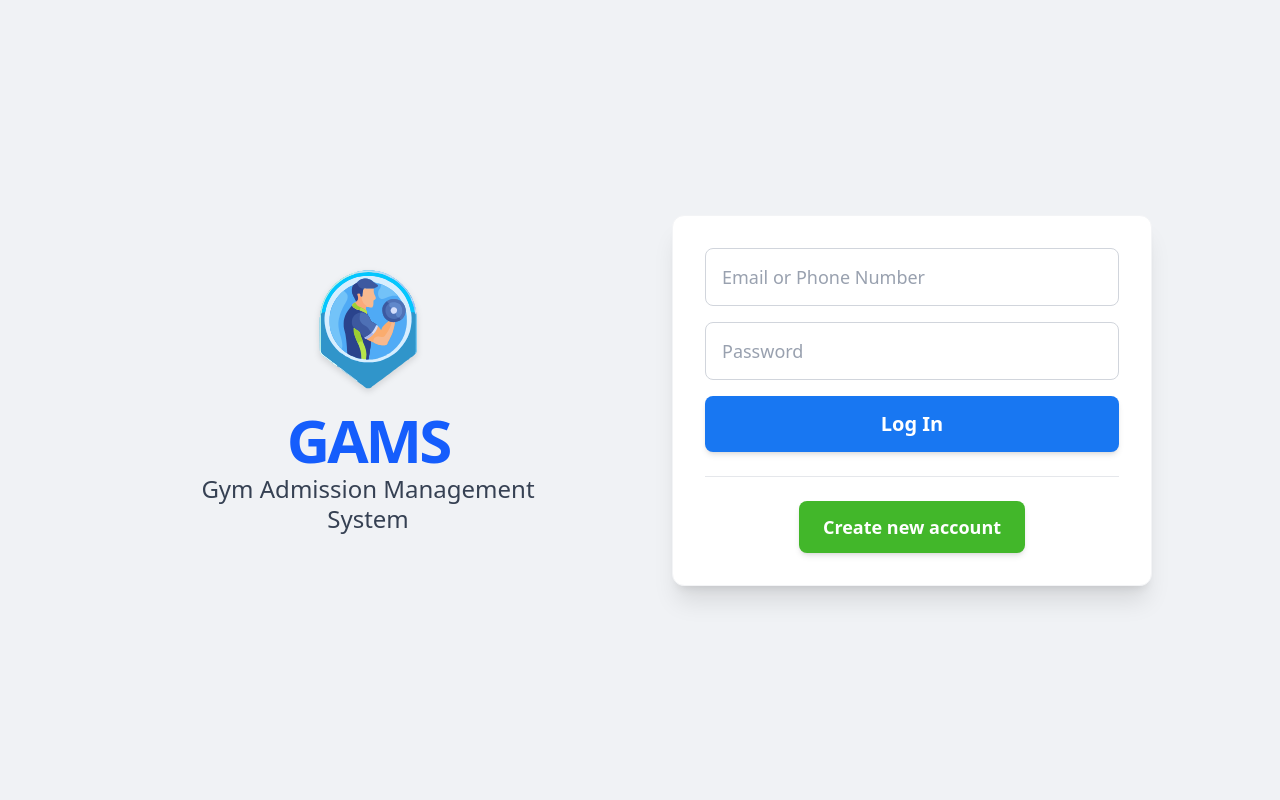
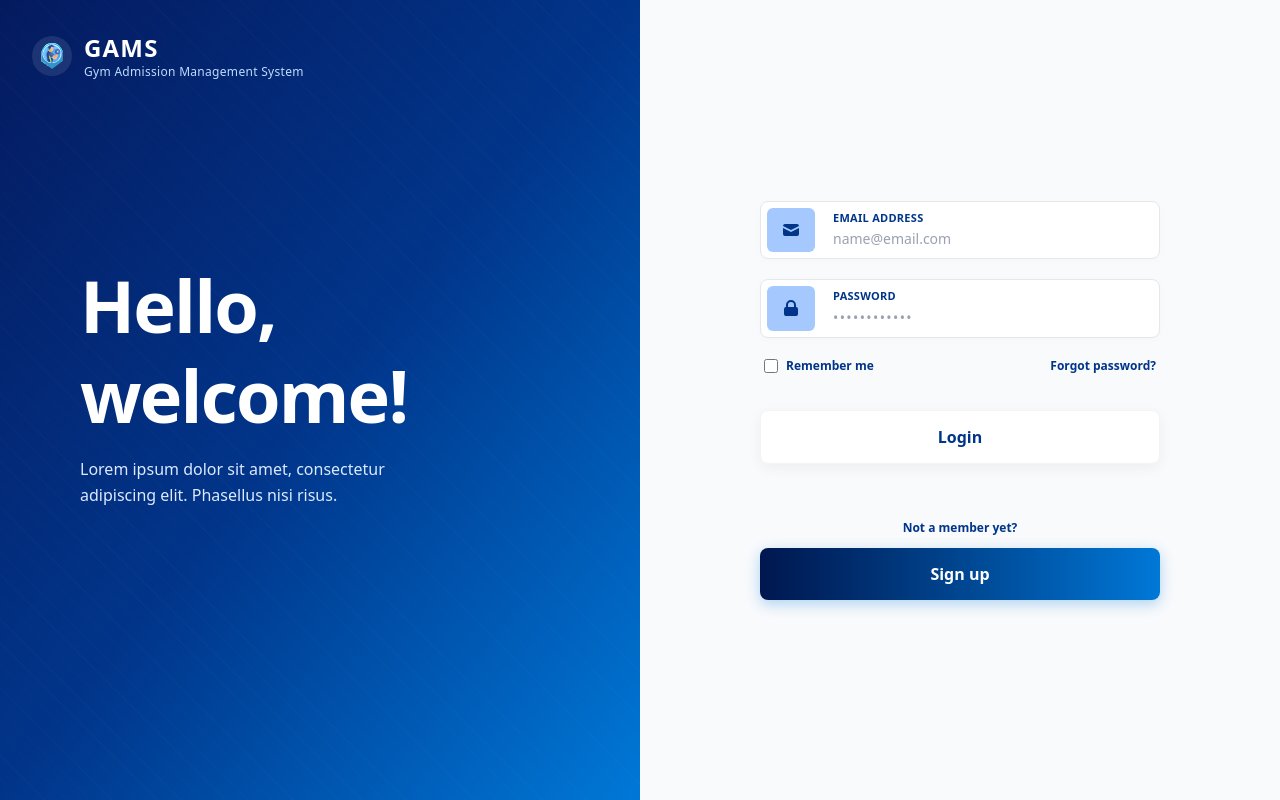
Before and after one commit to chncrstbl/gym-admission-management-system, a React (Vite) app: page / in a window 1280 px wide. Built offline with nearby package versions, Linux system fonts and the light colour scheme.

Commit message:
"Login Page revamp"

```diff
--- a/src/lib/api.js
+++ b/src/lib/api.js
@@ -1,6 +1,4 @@
 import axios from 'axios';
-
-// const API_URL = import.meta.env.VITE_API_URL || 'http://localhost:5000/api';
 
 const api = axios.create({
     baseURL: 'https://gym-admission-management-system.onrender.com/api',
--- a/src/pages/auth/Login.jsx
+++ b/src/pages/auth/Login.jsx
@@ -7,11 +7,17 @@ const Login = () => {
     const navigate = useNavigate()
     const [email, setEmail] = useState('')
     const [password, setPassword] = useState('')
+    const [rememberMe, setRememberMe] = useState(false)
     const [error, setError] = useState('')
     const [isLoading, setIsLoading] = useState(false)
 
-    // Route guard
     useEffect(() => {
+        const savedEmail = localStorage.getItem('rememberedEmail')
+        if (savedEmail) {
+            setEmail(savedEmail)
+            setRememberMe(true)
+        }
+
         const user = localStorage.getItem('user')
         const token = localStorage.getItem('token')
 
@@ -28,6 +34,11 @@ const Login = () => {
         try {
             const response = await api.post('/login', { email, password })
             if (response.data.success) {
+                if (rememberMe) {
+                    localStorage.setItem('rememberedEmail', email)
+                } else {
+                    localStorage.removeItem('rememberedEmail')
+                }
 
                 localStorage.setItem('user', JSON.stringify(response.data.user))
 
@@ -47,85 +58,147 @@ const Login = () => {
     }
 
     return (
-        <div className="min-h-screen bg-[#f0f2f5] flex items-center justify-center px-4 py-10 overflow-x-hidden">
+        <div className="min-h-screen w-full flex flex-col md:flex-row bg-[#f8fafc] font-sans">
 
-            <div className="max-w-5xl w-full grid grid-cols-1 md:grid-cols-2 gap-8 md:gap-16 items-center min-w-0">
+            {/* Left Panel */}
+            <div className="relative w-full md:w-1/2 bg-gradient-to-br from-[#041a5f] via-[#01358a] to-[#0078d7] flex flex-col justify-center p-8 md:p-10 lg:p-20 text-white overflow-hidden min-h-[45vh] md:min-h-screen">
 
-                <div className="text-center flex flex-col items-center space-y-4 min-w-0">
-                    <div className="w-32 h-32 md:w-32 md:h-32 flex items-center justify-center">
+                <div
+                    className="absolute inset-0 opacity-30 pointer-events-none"
+                    style={{
+                        backgroundImage: 'repeating-linear-gradient(45deg, transparent, transparent 15px, rgba(255,255,255,0.05) 15px, rgba(255,255,255,0.05) 16px)'
+                    }}
+                ></div>
+
+                {/* Top Left Logo */}
+                <div className="absolute top-6 left-6 md:top-8 md:left-8 flex items-center space-x-3 z-10">
+                    <div className="bg-white/10 backdrop-blur-sm rounded-full p-1.5 w-10 h-10 flex items-center justify-center">
                         <img
                             src={logoIcon}
                             alt="GAMS Logo"
-                            className="w-full h-full object-contain drop-shadow-md"
+                            className="w-full h-full object-contain"
                         />
                     </div>
-
-                    <div className="space-y-1">
-                        <h1 className="text-5xl md:text-6xl font-bold text-blue-600 tracking-tighter">
-                            GAMS
-                        </h1>
-                        <h2 className="text-xl md:text-2xl text-gray-700 font-medium leading-tight max-w-sm">
+                    <div className="leading-tight flex flex-col justify-center">
+                        <span className="block text-xl md:text-2xl font-bold tracking-wider">GAMS</span>
+                        <span className="block text-[10px] md:text-xs font-medium tracking-wide text-blue-200">
                             Gym Admission Management System
-                        </h2>
+                        </span>
                     </div>
                 </div>
 
-                <div className="flex flex-col items-center w-full min-w-0">
-                    <div className="bg-white p-6 md:p-8 rounded-xl shadow-xl w-full max-w-400px border border-gray-100 transition-all">
+                {/* Center Content */}
+                <div className="relative z-10 max-w-lg mt-20 md:mt-0">
+                    <h1 className="text-4xl sm:text-5xl md:text-6xl lg:text-7xl font-extrabold mb-4 leading-tight tracking-tight">
+                        Hello,<br />welcome!
+                    </h1>
+                    <p className="text-blue-100 mb-2 md:mb-8 max-w-sm text-sm md:text-base leading-relaxed">
+                        Lorem ipsum dolor sit amet, consectetur adipiscing elit. Phasellus nisi risus.
+                    </p>
+                </div>
+            </div>
 
-                        <form onSubmit={handleLogin} className="space-y-4">
+            {/* Right Panel - Login Form */}
+            <div className="w-full md:w-1/2 flex flex-col justify-center items-center p-6 md:p-12 relative">
+
+                <div className="w-full max-w-[400px]">
+                    <form onSubmit={handleLogin} className="space-y-5">
+
                         {error && (
                             <div className="bg-red-50 text-red-600 px-4 py-3 rounded-lg text-sm border border-red-100 text-center animate-shake">
                                 {error}
                             </div>
                         )}
 
-                            <div>
+                        {/* Email Input Structure */}
+                        <div className="bg-white flex items-stretch border border-gray-200 rounded-lg overflow-hidden shadow-[0_2px_10px_rgba(0,0,0,0.02)] focus-within:ring-2 focus-within:ring-blue-500 transition-all">
+                            <div className="bg-[#a5c8ff] w-12 flex-shrink-0 flex items-center justify-center m-1.5 rounded-md">
+                                <svg xmlns="http://www.w3.org/2000/svg" className="h-5 w-5 text-[#01358a]" viewBox="0 0 20 20" fill="currentColor">
+                                    <path d="M2.003 5.884L10 9.882l7.997-3.998A2 2 0 0016 4H4a2 2 0 00-1.997 1.884z" />
+                                    <path d="M18 8.118l-8 4-8-4V14a2 2 0 002 2h12a2 2 0 002-2V8.118z" />
+                                </svg>
+                            </div>
+                            <div className="px-3 py-2 flex-1">
+                                <label className="block text-[11px] font-bold text-[#01358a] uppercase tracking-wide">
+                                    Email address
+                                </label>
                                 <input
                                     type="email"
                                     required
                                     value={email}
                                     onChange={(e) => setEmail(e.target.value)}
-                                    className="w-full px-4 py-3.5 border border-gray-300 rounded-lg focus:ring-2 focus:ring-blue-500 focus:border-blue-500 outline-none text-lg placeholder-gray-400 transition-shadow"
-                                    placeholder="Email or Phone Number"
+                                    className="w-full outline-none text-sm text-gray-800 bg-transparent font-medium placeholder-gray-400 mt-0.5"
+                                    placeholder="name@email.com"
                                 />
                             </div>
+                        </div>
 
-                            <div>
+                        {/* Password Input Structure */}
+                        <div className="bg-white flex items-stretch border border-gray-200 rounded-lg overflow-hidden shadow-[0_2px_10px_rgba(0,0,0,0.02)] focus-within:ring-2 focus-within:ring-blue-500 transition-all">
+                            <div className="bg-[#a5c8ff] w-12 flex-shrink-0 flex items-center justify-center m-1.5 rounded-md">
+                                <svg xmlns="http://www.w3.org/2000/svg" className="h-5 w-5 text-[#01358a]" viewBox="0 0 20 20" fill="currentColor">
+                                    <path fillRule="evenodd" d="M5 9V7a5 5 0 0110 0v2a2 2 0 012 2v5a2 2 0 01-2 2H5a2 2 0 01-2-2v-5a2 2 0 012-2zm8-2v2H7V7a3 3 0 016 0z" clipRule="evenodd" />
+                                </svg>
+                            </div>
+                            <div className="px-3 py-2 flex-1">
+                                <label className="block text-[11px] font-bold text-[#01358a] uppercase tracking-wide">
+                                    Password
+                                </label>
                                 <input
                                     type="password"
                                     required
                                     value={password}
                                     onChange={(e) => setPassword(e.target.value)}
-                                    className="w-full px-4 py-3.5 border border-gray-300 rounded-lg focus:ring-2 focus:ring-blue-500 focus:border-blue-500 outline-none text-lg placeholder-gray-400 transition-shadow"
-                                    placeholder="Password"
+                                    className="w-full outline-none text-sm text-gray-800 bg-transparent font-medium placeholder-gray-400 mt-0.5 tracking-widest"
+                                    placeholder="••••••••••••"
                                 />
                             </div>
+                        </div>
 
+                        {/* Options */}
+                        <div className="flex items-center justify-between text-xs font-bold text-[#01358a] px-1">
+                            <label className="flex items-center space-x-2 cursor-pointer">
+                                <input
+                                    type="checkbox"
+                                    checked={rememberMe}
+                                    onChange={(e) => setRememberMe(e.target.checked)}
+                                    className="w-3.5 h-3.5 rounded-sm border-2 border-[#01358a] text-[#01358a] focus:ring-[#01358a] cursor-pointer"
+                                />
+                                <span>Remember me</span>
+                            </label>
+                            <button type="button" className="hover:underline hover:text-blue-600 transition-colors"
+                                    onClick={() => alert("Contact Administrator to change password.")}>
+                                Forgot password?
+                            </button>
+                        </div>
+
+                        {/* Login Button */}
                         <button
                             type="submit"
                             disabled={isLoading}
-                                className="cursor-pointer w-full bg-[#1877f2] hover:bg-[#166fe5] text-white font-bold py-3.5 rounded-lg text-xl transition-all shadow-md active:scale-95 disabled:bg-blue-300 disabled:cursor-not-allowed"
+                            className="w-full bg-white border border-gray-100 text-[#01358a] font-bold py-3.5 rounded-lg shadow-[0_4px_14px_rgba(0,0,0,0.05)] hover:shadow-[0_6px_20px_rgba(0,0,0,0.08)] transition-all active:scale-[0.98] disabled:opacity-70 mt-4"
                         >
-                                {isLoading ? 'Logging In...' : 'Log In'}
+                            {isLoading ? 'Logging In...' : 'Login'}
                         </button>
                     </form>
 
-                        <div className="border-b border-gray-200 my-6"></div>
-
-                        <div className="text-center">
+                    {/* Sign Up Section */}
+                    <div className="mt-14 flex flex-col items-center space-y-3">
+                        <span className="text-xs font-bold text-[#01358a]">
+                            Not a member yet?
+                        </span>
                         <button
                             type="button"
-                                className="cursor-pointer bg-[#42b72a] hover:bg-[#36a420] text-white font-bold py-3 px-6 rounded-lg text-lg transition-all shadow-md active:scale-95"
                             onClick={() => alert("Contact Administrator to create a new account.")}
+                            className="w-full bg-gradient-to-r from-[#00174f] to-[#0078d7] text-white font-bold py-3.5 rounded-lg shadow-[0_4px_14px_rgba(0,120,215,0.3)] hover:opacity-95 transition-all active:scale-[0.98]"
                         >
-                                Create new account
+                            Sign up
                         </button>
                     </div>
+
                 </div>
             </div>
 
-            </div>
         </div>
     )
 }
```
Lines whose indentation alone changed are shown as unchanged.
